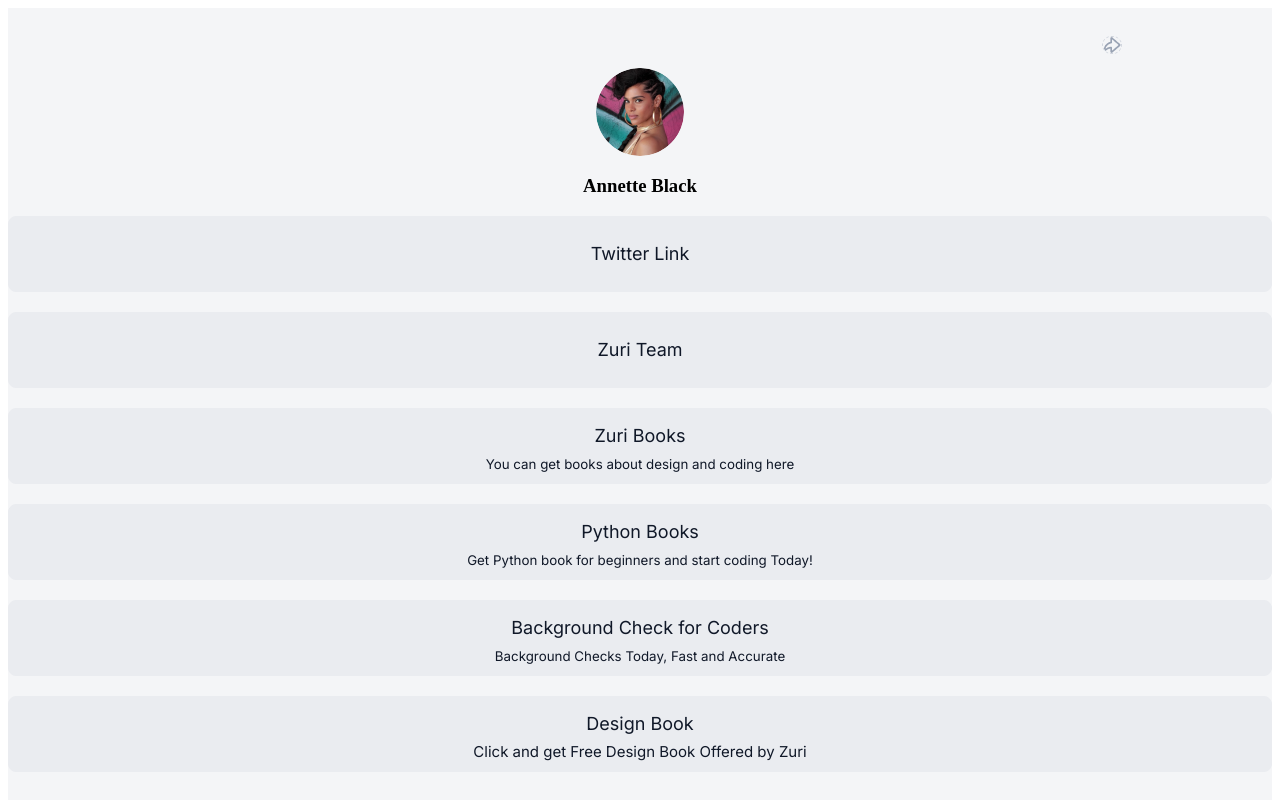
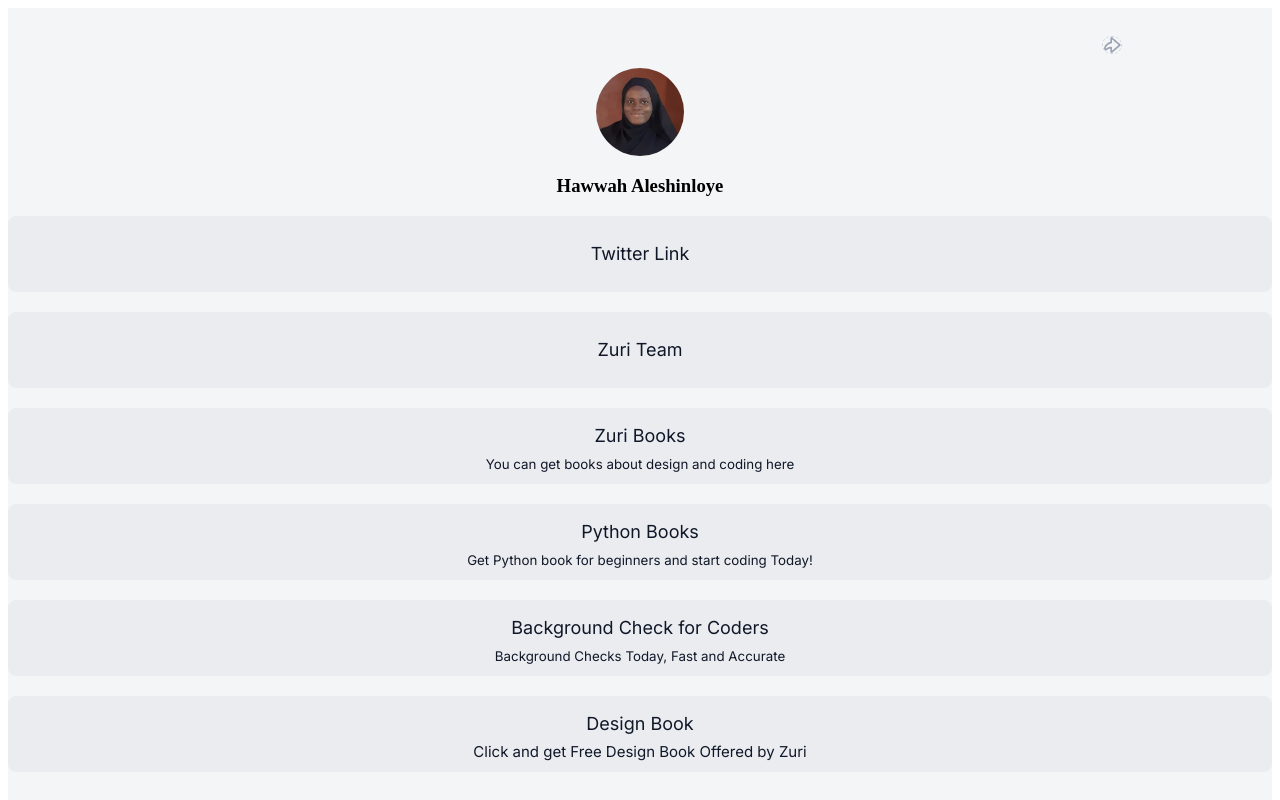
Before and after one commit to Hawwah07/Zuri-Assignment, a React (Create React App) app: page / in a window 1280 px wide. Shown: the top 800 px of the page. Built offline with nearby package versions, Linux system fonts and the light colour scheme.

Commit message:
Changed profile picture

```diff
--- a/src/components/Buttons.js
+++ b/src/components/Buttons.js
@@ -3,7 +3,7 @@ import React from "react";
 export default function Buttons() {
     return (
        <div className="btn">
-        <a id="twitter" target="_blank" href="twitterlinkwhenimakeit"><p>Twitter Link</p></a>
+        <a id="twitter" target="_blank" href="https://twitter.com/Alesh_Hawwah"><p>Twitter Link</p></a>
         <a target="_blank" id="btn__zuri" href="https://training.zuri.team/"><p>Zuri Team</p></a>
 
         <a target="_blank" id="books" href="http://books.zuri.team ">
--- a/src/components/Profile.js
+++ b/src/components/Profile.js
@@ -1,12 +1,12 @@
 import React from "react";
-import profileImage from "../images/profile__img.png"
+import profileImage from "../images/profile__img.jpg"
 import Iconarrow from "../images/Iconarrow.png"
 
 export default function Profile() {
     return (
         <div className="profile">
             <img id="profile__img" src={profileImage}/>
-            <h3>Annette Black</h3>
+            <h3>Hawwah Aleshinloye</h3>
             {/* <p id="slack">Hawwah</p> */}
             <img src={Iconarrow} className="arrow"/>
         </div>
--- a/src/style.css
+++ b/src/style.css
@@ -21,6 +21,9 @@
 #profile__img {
   border-radius: 275px;
   margin-top: 60px;
+  width: 88px;
+  height: 88px;
+
 }
 .profile > h3 {
   margin-top: 15px;
```
Also changed, not shown: src/images/profile__img(1).png (renamed from src/images/profile__img.png), src/images/profile__img.jpg (added).
